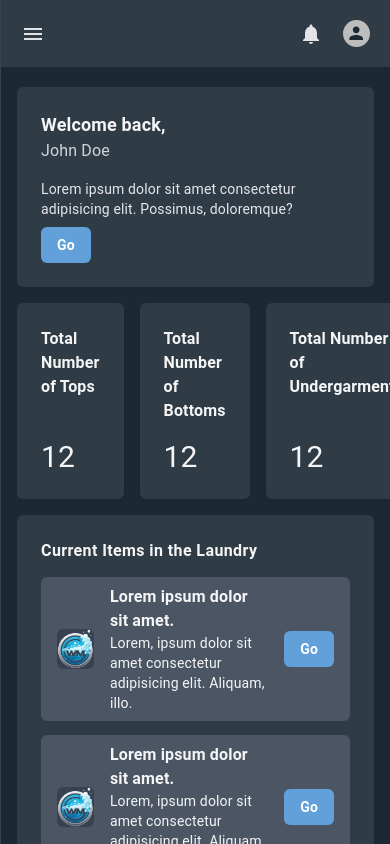
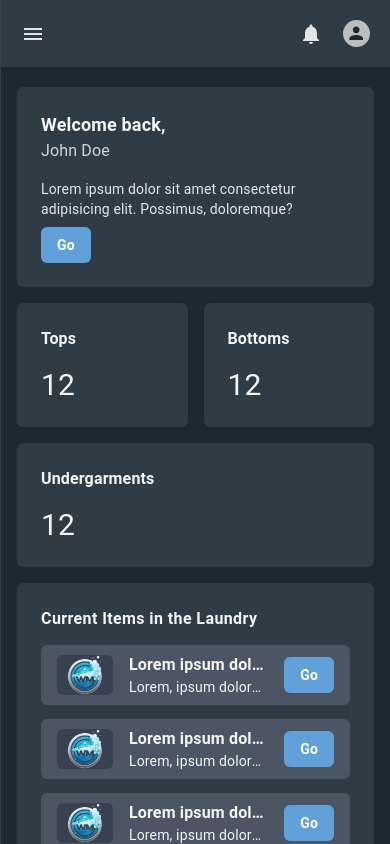
Before and after one commit to Morfusee/WSA-Website, a React (Vite) app: page /dashboard in a window 390 px wide. Built offline with nearby package versions, Linux system fonts and the light colour scheme.

Commit message:
FEAT: Made the Dashboarad Responsive

```diff
--- a/src/pages/dashboard/index.tsx
+++ b/src/pages/dashboard/index.tsx
@@ -6,10 +6,10 @@ function Dashboard() {
   return (
     <Container maxWidth="lg" className="flex flex-col gap-4 p-5 overflow-y-auto">
       <WelcomeCard />
-      <section className="flex gap-4">
-        <StatisticsCard title="Total Number of Tops" value={12} />
-        <StatisticsCard title="Total Number of Bottoms" value={12} />
-        <StatisticsCard title="Total Number of Undergarments" value={12} />
+      <section className="flex gap-4 flex-wrap">
+        <StatisticsCard title="Tops" value={12} />
+        <StatisticsCard title="Bottoms" value={12} />
+        <StatisticsCard title="Undergarments" value={12} />
       </section>
       <CurrentItemsTable />
     </Container>
@@ -41,7 +41,7 @@ function WelcomeCard() {
 
 function StatisticsCard({ title, value }: { title: string; value: number }) {
   return (
-    <div className="flex flex-col flex-1 justify-between bg-primary-dark gap-4 rounded-md p-6 text-gray-200 shadow-sm">
+    <div className="flex flex-col flex-[1_0_30%] justify-between bg-primary-dark gap-4 rounded-md p-6 text-gray-200 shadow-sm">
       <h1 className="font-semibold">{title}</h1>
       <h2 className="text-3xl">{value}</h2>
     </div>
@@ -68,11 +68,11 @@ function CurrentItemsCard() {
         <img
           src={logo}
           alt=""
-          className="w-14 h-10 object-contain bg-gray-700 rounded-md"
+          className="w-14 h-10 min-w-14 min-h-10 object-contain bg-gray-700 rounded-md"
         />
         <span className="flex flex-col">
-          <h1 className="font-semibold">Lorem ipsum dolor sit amet.</h1>
-          <p className="text-sm">
+          <h1 className="font-semibold line-clamp-1">Lorem ipsum dolor sit amet.</h1>
+          <p className="text-sm line-clamp-1">
             Lorem, ipsum dolor sit amet consectetur adipisicing elit. Aliquam,
             illo.
           </p>
```
